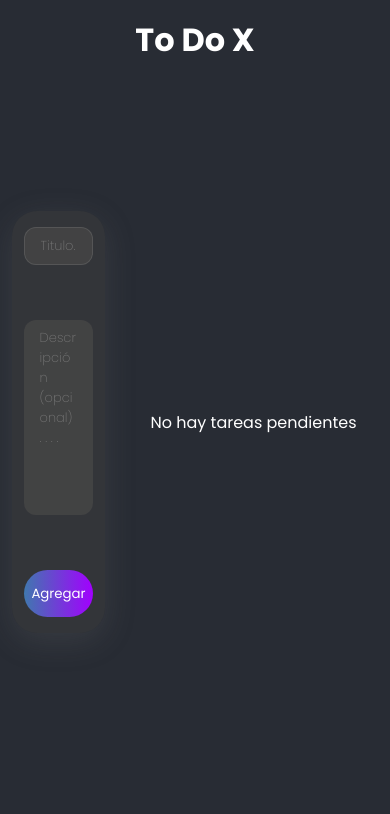
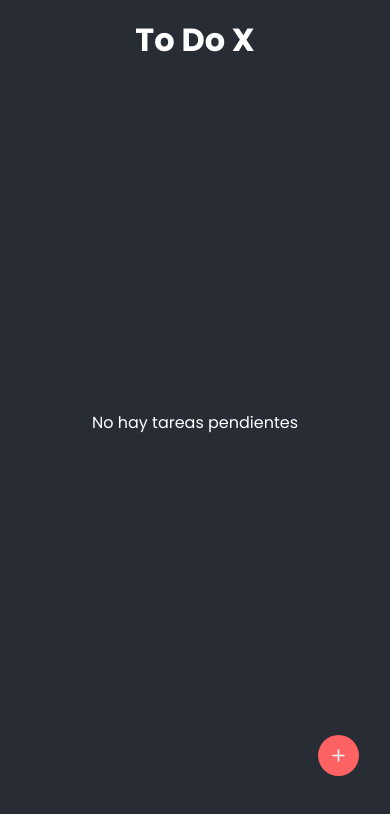
Before and after one commit to evelynKdc/To_Do-X, a React (Create React App) app: page / in a window 390 px wide. Shown: the top 814 px of the page. Built offline with nearby package versions, Linux system fonts and the light colour scheme.

Commit message:
style(UI design): :lipstick: add mobile design

```diff
--- a/src/App.js
+++ b/src/App.js
@@ -6,17 +6,27 @@ import {ItemContainer} from './components/Listed/ItemContainer';
 
 function App() {
   const [list, setList] = useState([]);
+  const [asideVisible, setAsideVisible] = useState(false);
 
   const addItem = (item) =>{
     setList([...list, item]);
+  }
+
+
+  const openFormHandler = () =>{
+    setAsideVisible(true);
+  }
+
+  const closeFormHandler = () =>{
+    setAsideVisible(false);
   }
 
   return (
 
     <div className="App">
       <h1 className='title_app'>To Do X</h1>
-      <FormTask addItem={addItem}/>
-      <ItemContainer list={list} setList={setList}/>
+      <FormTask addItem={addItem} closeFormHandler={closeFormHandler} asideVisible={asideVisible}/>
+      <ItemContainer list={list} setList={setList} openFormHandler={openFormHandler}/>
     </div>
   );
 }
--- a/src/components/Listed/ItemContainer.jsx
+++ b/src/components/Listed/ItemContainer.jsx
@@ -1,39 +1,58 @@
-import React from 'react'
-import {Item} from './Item';
+import React from "react";
+import { Item } from "./Item";
 
 export function ItemContainer(props) {
+  const { list, setList, openFormHandler } = props;
 
-    const {list, setList} = props;
+  const handlerClickDelete = (valueId) => {
+    const newList = list.filter((item) => item.id !== valueId);
+    setList(newList);
+  };
+  const handlerTrash = () => {
+    //const newList = list.filter((item) => item.done !== true);
+    setList([]);
+  };
 
+  const listed = list.map((item) => (
+    <Item key={item.id} data={item} clickDelete={handlerClickDelete} />
+  ));
+  const Trash = () => {
+    return (
 
-
-    const handlerClickDelete = (valueId)=>{
-      const newList = list.filter((item) => item.id !== valueId);
-      setList(newList);
-    }
-    const handlerTrash = ()=>{
-      const newList = list.filter((item) => item.done !== true);
-      setList(newList);
-    }
-
-
-
-
-
-   const listed = list.map((item)=> (<Item key={item.id} data={item} clickDelete={handlerClickDelete} /> ));
-   const Trash = ()=>{
-      return(
-        <button onClick={handlerTrash} className="buttons danger_button button_trash"><svg xmlns="http://www.w3.org/2000/svg" width="18" height="18" fill="currentColor" className="bi bi-trash3" viewBox="0 0 16 16">
-      <path d="M6.5 1h3a.5.5 0 0 1 .5.5v1H6v-1a.5.5 0 0 1 .5-.5ZM11 2.5v-1A1.5 1.5 0 0 0 9.5 0h-3A1.5 1.5 0 0 0 5 1.5v1H2.506a.58.58 0 0 0-.01 0H1.5a.5.5 0 0 0 0 1h.538l.853 10.66A2 2 0 0 0 4.885 16h6.23a2 2 0 0 0 1.994-1.84l.853-10.66h.538a.5.5 0 0 0 0-1h-.995a.59.59 0 0 0-.01 0H11Zm1.958 1-.846 10.58a1 1 0 0 1-.997.92h-6.23a1 1 0 0 1-.997-.92L3.042 3.5h9.916Zm-7.487 1a.5.5 0 0 1 .528.47l.5 8.5a.5.5 0 0 1-.998.06L5 5.03a.5.5 0 0 1 .47-.53Zm5.058 0a.5.5 0 0 1 .47.53l-.5 8.5a.5.5 0 1 1-.998-.06l.5-8.5a.5.5 0 0 1 .528-.47ZM8 4.5a.5.5 0 0 1 .5.5v8.5a.5.5 0 0 1-1 0V5a.5.5 0 0 1 .5-.5Z"/>
-    </svg></button>
-      )
-   }
+      <button
+        onClick={handlerTrash}
+        className="buttons danger_button button_trash"
+      >
+        <svg
+          xmlns="http://www.w3.org/2000/svg"
+          width="18"
+          height="18"
+          fill="currentColor"
+          className="bi bi-trash3"
+          viewBox="0 0 16 16"
+        >
+          <path d="M6.5 1h3a.5.5 0 0 1 .5.5v1H6v-1a.5.5 0 0 1 .5-.5ZM11 2.5v-1A1.5 1.5 0 0 0 9.5 0h-3A1.5 1.5 0 0 0 5 1.5v1H2.506a.58.58 0 0 0-.01 0H1.5a.5.5 0 0 0 0 1h.538l.853 10.66A2 2 0 0 0 4.885 16h6.23a2 2 0 0 0 1.994-1.84l.853-10.66h.538a.5.5 0 0 0 0-1h-.995a.59.59 0 0 0-.01 0H11Zm1.958 1-.846 10.58a1 1 0 0 1-.997.92h-6.23a1 1 0 0 1-.997-.92L3.042 3.5h9.916Zm-7.487 1a.5.5 0 0 1 .528.47l.5 8.5a.5.5 0 0 1-.998.06L5 5.03a.5.5 0 0 1 .47-.53Zm5.058 0a.5.5 0 0 1 .47.53l-.5 8.5a.5.5 0 1 1-.998-.06l.5-8.5a.5.5 0 0 1 .528-.47ZM8 4.5a.5.5 0 0 1 .5.5v8.5a.5.5 0 0 1-1 0V5a.5.5 0 0 1 .5-.5Z" />
+        </svg>
+      </button>
+    );
+  };
 
   return (
-    <div className='itemContainer'>
-
-        {list.length ? listed: "No hay tareas pendientes"}
-        {list.length ? <Trash/>: ""}
+    <div className="itemContainer">
+      {list.length ? listed : "No hay tareas pendientes"}
+      {list.length ? <Trash /> : ""}
+      <button className="buttons add_button" onClick={openFormHandler}>
+      <svg
+          xmlns="http://www.w3.org/2000/svg"
+          width="25"
+          height="25"
+          fill="currentColor"
+          className="bi bi-plus icon_add"
+          viewBox="0 0 16 16"
+        >
+          <path d="M8 4a.5.5 0 0 1 .5.5v3h3a.5.5 0 0 1 0 1h-3v3a.5.5 0 0 1-1 0v-3h-3a.5.5 0 0 1 0-1h3v-3A.5.5 0 0 1 8 4z" />
+        </svg>
+      </button>
     </div>
-  )
+  );
 }
--- a/src/components/adding/FormTask.jsx
+++ b/src/components/adding/FormTask.jsx
@@ -1,27 +1,21 @@
 import { useState } from "react";
 
 export function FormTask(props) {
-
   const [title, setTitle] = useState("");
   const [description, setDescription] = useState("");
-  const  {addItem}  = props;
+  const { addItem,closeFormHandler,asideVisible } = props;
 
 
   const handlerSubmit = (e) => {
     e.preventDefault();
-    console.log(title);
-    console.log(description);
 
     // *antes que resetee le mando el objeto
     addItem({
       done: false,
-      id: (new Date()).toString(),
+      id: new Date().toString(),
       title,
-      description
-    })
-
-
-
+      description,
+    });
 
     setTitle("");
     setDescription("");
@@ -36,7 +30,7 @@ export function FormTask(props) {
   };
 
   return (
-    <div className="form_container">
+    <div className={`form_container ${asideVisible ? "asideVisible" : "asideNotVisible"}`}>
       <form className="formTask" onSubmit={handlerSubmit}>
         <input
           autoFocus
@@ -60,6 +54,19 @@ export function FormTask(props) {
           Agregar
         </button>
       </form>
+
+      <button className="buttons danger_button close_button" onClick={closeFormHandler}>
+        <svg
+          xmlns="http://www.w3.org/2000/svg"
+          width="20"
+          height="20"
+          fill="currentColor"
+          className="bi bi-x "
+          viewBox="0 0 16 16"
+        >
+          <path d="M4.646 4.646a.5.5 0 0 1 .708 0L8 7.293l2.646-2.647a.5.5 0 0 1 .708.708L8.707 8l2.647 2.646a.5.5 0 0 1-.708.708L8 8.707l-2.646 2.647a.5.5 0 0 1-.708-.708L7.293 8 4.646 5.354a.5.5 0 0 1 0-.708z" />
+        </svg>
+      </button>
     </div>
   );
 }
--- a/src/index.css
+++ b/src/index.css
@@ -129,6 +129,7 @@
   padding: 8px;
 }
 
+
 .edit_buttom{
   background-color: var(--purple);
   padding: 6px;
@@ -151,8 +152,23 @@
 
 
 
+.add_button {
+  display: none;
+  background-color: var(--red);
+  padding: 8px;
+}
+.add_button:hover {
+  background-color: var(--red-hover);
+  box-shadow: rgba(255, 152, 152, 0.315) 0px 1px 10px 0px;
+}
 
-/*---GENERAL FORM STYLE---*/
+.close_button{
+  display: none;
+}
+
+
+
+/*-------------------------GENERAL FORM STYLE--------------------*/
 
 .txtInput{
   background-color: var(--bg-black-input);
@@ -180,6 +196,8 @@
 
 
 /*----FORM TASK COMPONENT----*/
+
+
 .formTask {
   padding: 1rem 0.2rem;
   background-color: rgb(63, 63, 63, 0.5);
@@ -344,3 +362,63 @@
   justify-content: space-around;
   align-items: center;
 }
+
+
+
+/* --------------------------------media queries -----------------------------*/
+
+@media only screen and (max-width: 600px) {
+  .App{
+   grid-template-columns: 1fr;
+
+  }
+
+
+  .form_container{
+    z-index: 100;
+    padding: 3rem 0;
+    height: 90%;
+    background-color: var(--bg-color-dark);
+    justify-content: space-around;
+    position: absolute;
+    bottom: 0;
+  }
+
+  .asideVisible{
+    left: 0;
+  }
+
+  .asideNotVisible{
+    left: -150%;
+  }
+
+  .formTask{
+
+    justify-content: space-around;
+    height: 70%;
+  }
+
+
+  .close_button{
+    display: grid;
+    padding: 8px;
+    bottom: 5%;
+  }
+
+  .add_button{
+    display: grid;
+    position: absolute;
+    right: 8%;
+    bottom: 8%;
+  }
+
+
+  .taskItemContainer{
+    width: 90%;
+  }
+
+  .taskItem{
+    width: 75%;
+  }
+
+ }
```
